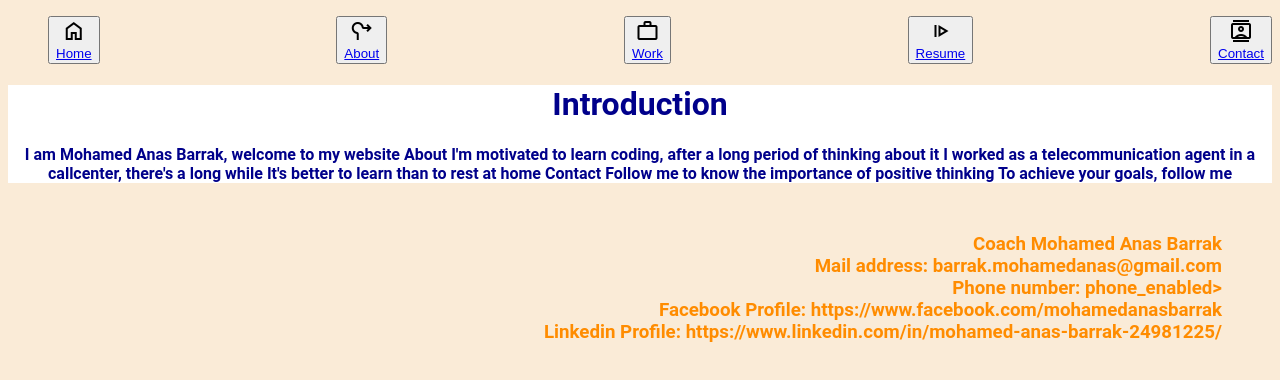
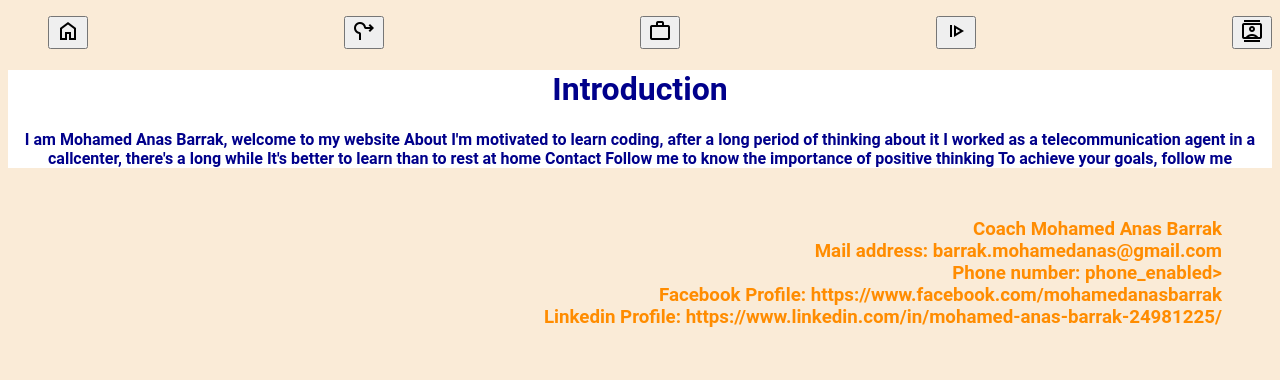
Before and after one commit to Anasbarrak/Checkpoint.HTML, a plain HTML site: page index.html in a window 1280 px wide. Drawn offline with nearby package versions, Linux system fonts and the light colour scheme.

Commit message:
Update index.html

```diff
--- a/index.html
+++ b/index.html
@@ -14,18 +14,18 @@
 
         <button><span class="material-symbols-outlined">
             home
-            </span><link rel="stylesheet" href="https://fonts.googleapis.com/css2?family=Material+Symbols+Outlined:opsz,wght,FILL,GRAD@48,400,0,0" /><li><a href="#home">Home</a></li></button>
+            </span><link rel="stylesheet" href="https://fonts.googleapis.com/css2?family=Material+Symbols+Outlined:opsz,wght,FILL,GRAD@48,400,0,0" /><li><a href="#home"></a></li></button>
         <button><span class="material-symbols-outlined">
-            roundabout_right            </span><li><a href="#about">About</a></li></button>
+            roundabout_right            </span><li><a href="#about"></a></li></button>
         <button><span class="material-symbols-outlined">
             work
-            </span><li><a href="#work">Work</a></li></button>
+            </span><li><a href="#work"></a></li></button>
         <button><span class="material-symbols-outlined">
             resume
-            </span><li><a href="#resume">Resume</a></li></button>
+            </span><li><a href="#resume"></a></li></button>
         <button><span class="material-symbols-outlined">
             contacts
-            </span><li><a href="#contact">Contact</a></li></button>
+            </span><li><a href="#contact"></a></li></button>
 
     </ul>
 
```
